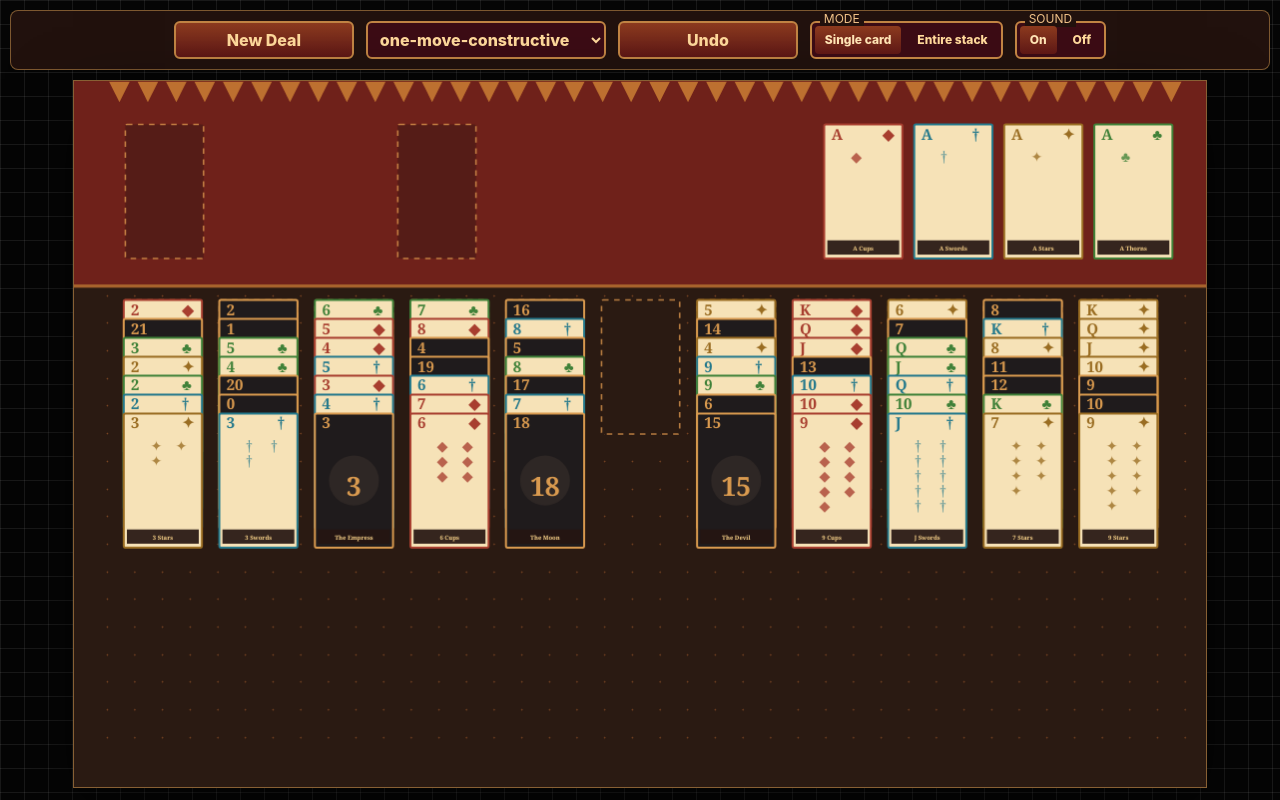
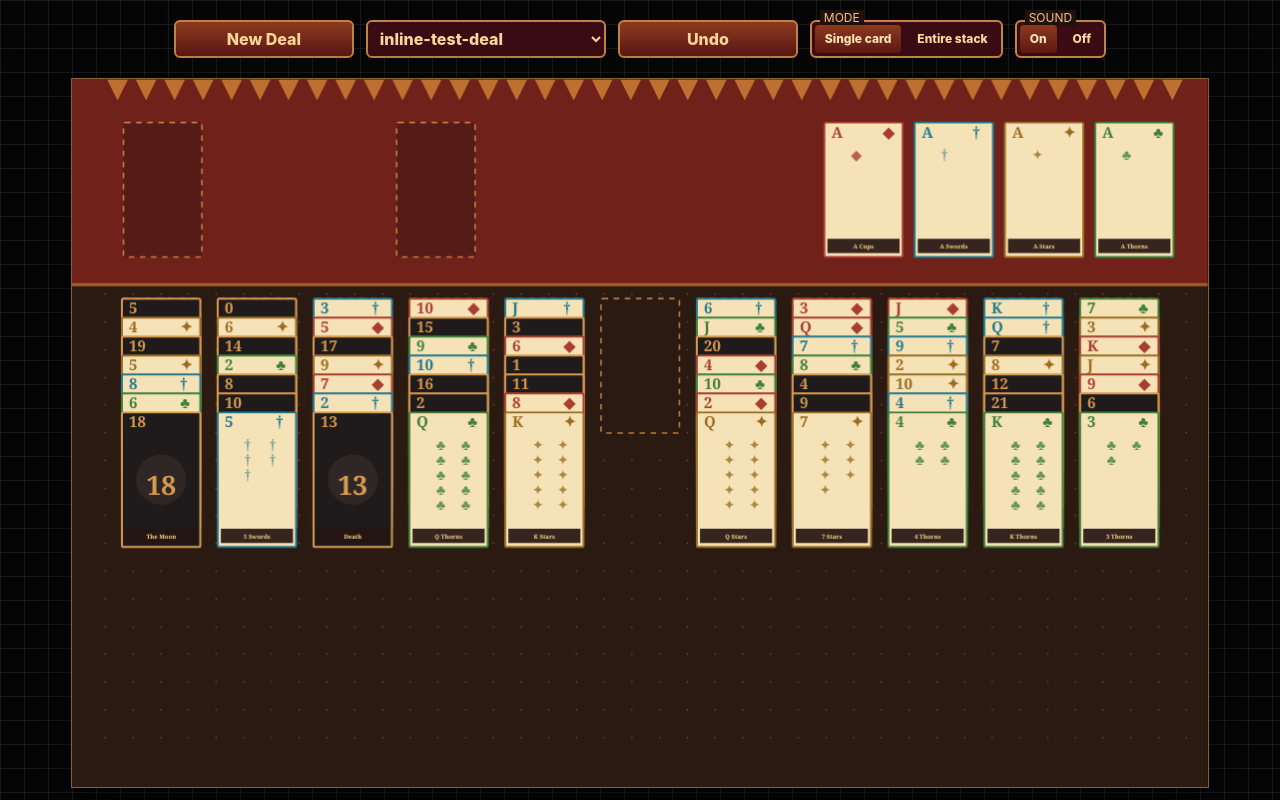
Before and after one commit to tillkrischer/ff-solitaire, a React (Vite) app: page / in a window 1280 px wide. Built offline with nearby package versions, Linux system fonts and the light colour scheme.

Commit message:
initil strat

```diff
--- a/src/ui/CanvasV1App.tsx
+++ b/src/ui/CanvasV1App.tsx
@@ -6,7 +6,6 @@ import {
   cloneState,
   decodeCard,
   getValidMoves,
-  isGoalState,
   moveCardToFoundation,
   parseBoard,
   type Move,
@@ -129,9 +128,9 @@ const controlInputClass =
   "h-[38px] rounded-md border-2 border-[#c18443] bg-[#3b0b14] text-[#ffd99b] disabled:cursor-wait";
 const compactSelectClass = classNames(controlInputClass, "w-[min(100%,240px)] min-w-0 px-2 font-extrabold");
 const controlButtonClass =
-  "inline-grid h-[38px] w-[min(100%,180px)] cursor-pointer place-items-center rounded-md border-2 border-[#c18443] bg-gradient-to-b from-[#8c3a1e] to-[#5d1715] px-3.5 font-extrabold text-[#ffd99b] no-underline disabled:cursor-wait";
+  "inline-grid h-[38px] w-[180px] shrink-0 cursor-pointer place-items-center rounded-md border-2 border-[#c18443] bg-gradient-to-b from-[#8c3a1e] to-[#5d1715] px-3.5 font-extrabold text-[#ffd99b] no-underline disabled:cursor-wait";
 const fieldsetClass =
-  "relative m-0 inline-flex min-h-9 max-w-full min-w-0 items-center gap-1.5 rounded-md border-2 border-[#c18443] bg-[#3b0b14] p-[3px] disabled:cursor-wait";
+  "relative m-0 inline-flex min-h-9 shrink-0 items-center gap-1.5 rounded-md border-2 border-[#c18443] bg-[#3b0b14] p-[3px] disabled:cursor-wait";
 const modeFieldsetClass = classNames(fieldsetClass, "w-max");
 const soundFieldsetClass = classNames(fieldsetClass, "w-max");
 const fieldsetLegendClass = "absolute -top-3 left-2 bg-[#21110d] px-1 text-xs uppercase text-[#f2c389]";
@@ -162,7 +161,7 @@ function writeLocalStorage(key: string, value: string): void {
 }
 
 function getInitialStrategy(strategies: string[]): string {
-  const fallback = strategies[0] ?? "one-move-constructive";
+  const fallback = "inline-test-deal";
   const storedStrategy = readLocalStorage(SELECTED_STRATEGY_STORAGE_KEY);
   return storedStrategy && strategies.includes(storedStrategy) ? storedStrategy : fallback;
 }
@@ -545,13 +544,13 @@ export function CanvasV1App(): JSX.Element {
       style={PAGE_BACKGROUND}
     >
       <section
-        className="mx-auto grid w-full max-w-[1600px] grid-cols-1 items-end justify-center justify-items-center gap-3 rounded-lg border border-[rgba(237,175,92,0.45)] bg-[#21110d] px-3 py-2.5 min-[761px]:grid-cols-[180px_240px_180px_max-content_max-content]"
+        className="mx-auto flex w-full max-w-[1600px] flex-nowrap items-end justify-start gap-3 overflow-x-auto px-3 py-2.5 min-[761px]:justify-center"
         aria-label="Canvas controls"
       >
         <button className={controlButtonClass} type="button" disabled={isResolving} onClick={startNewDeal}>
           New Deal
         </button>
-        <div className="w-[min(100%,240px)] min-w-0">
+        <div className="w-[240px] shrink-0">
           <select
             aria-label="Deal strategy"
             className={compactSelectClass}
```
